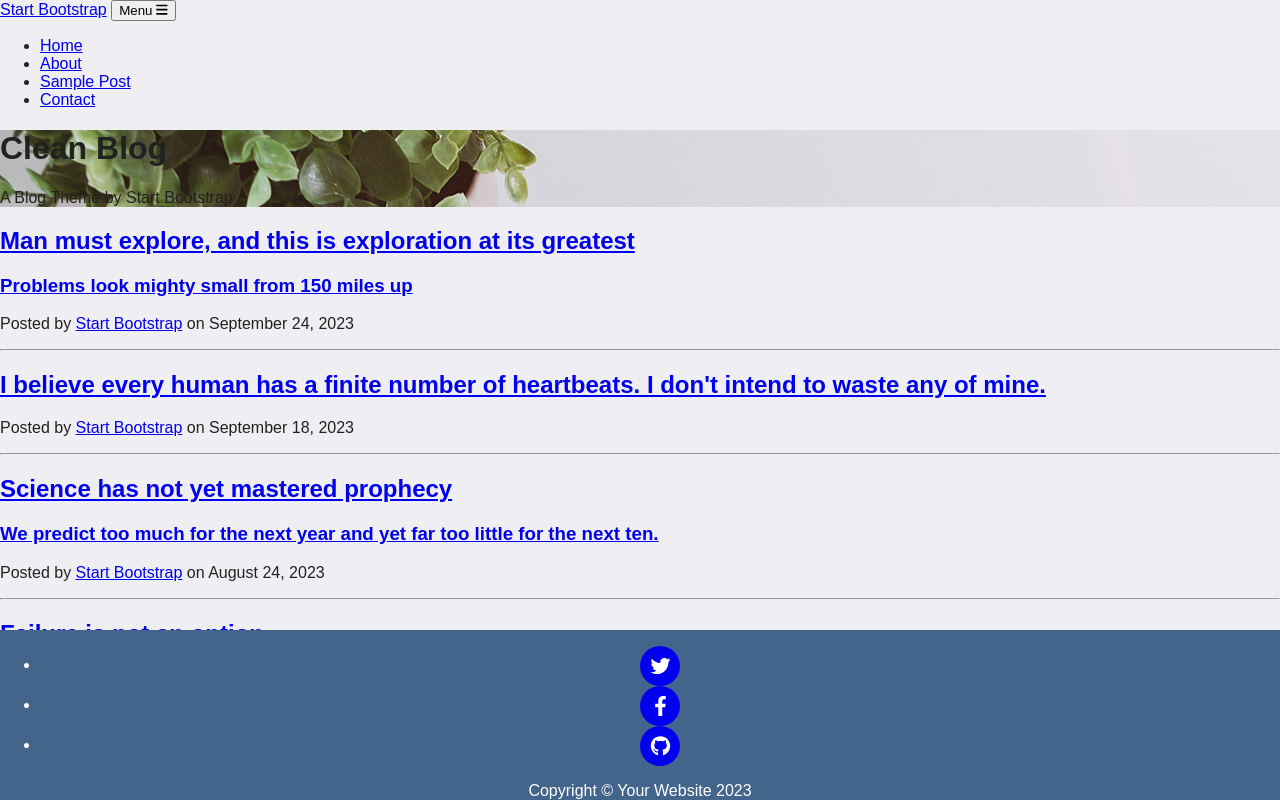
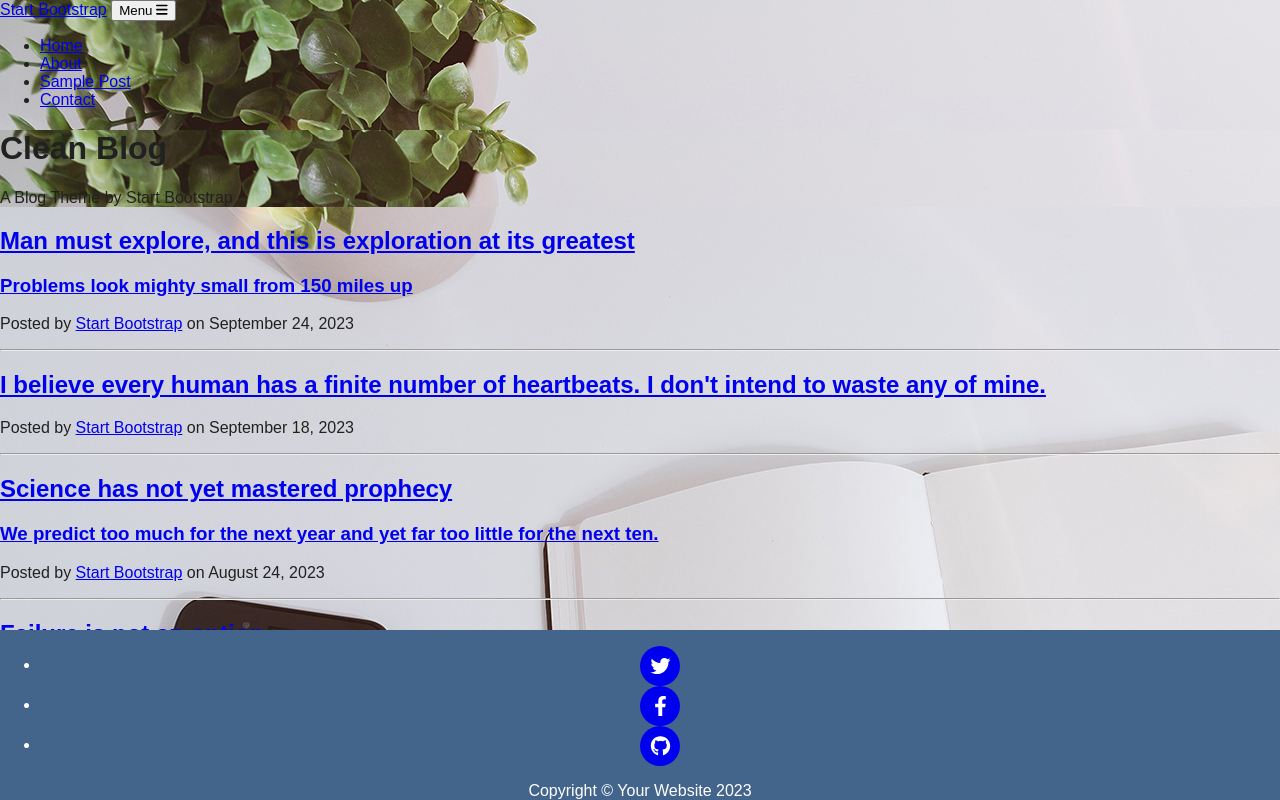
Before and after one commit to sohamrathod4567-hub/100-days-of-python, a Flask app: page / in a window 1280 px wide. Run offline with Flask 3, Linux system fonts and the light colour scheme; some libraries are stand-ins or nearby versions.

Commit message:
Made some changes to the header and the footer

```diff
--- a/Day-59-Blog-Upgrade/startbootstrap-clean-blog-gh-pages/templates/index.html
+++ b/Day-59-Blog-Upgrade/startbootstrap-clean-blog-gh-pages/templates/index.html
@@ -16,6 +16,7 @@
         <link href="../css/styles.css" rel="stylesheet" />
     </head>
     <body>
+        <header class="masthead" style="background-image: url('../static/assets/img/home-bg.jpg')">
         <!-- Navigation-->
         <nav class="navbar navbar-expand-lg navbar-light" id="mainNav">
             <div class="container px-4 px-lg-5">
```
